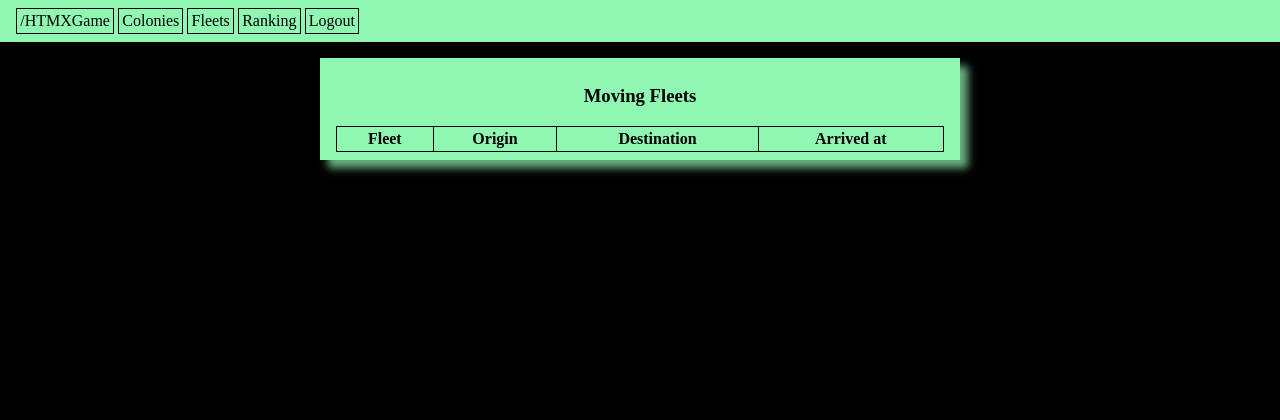
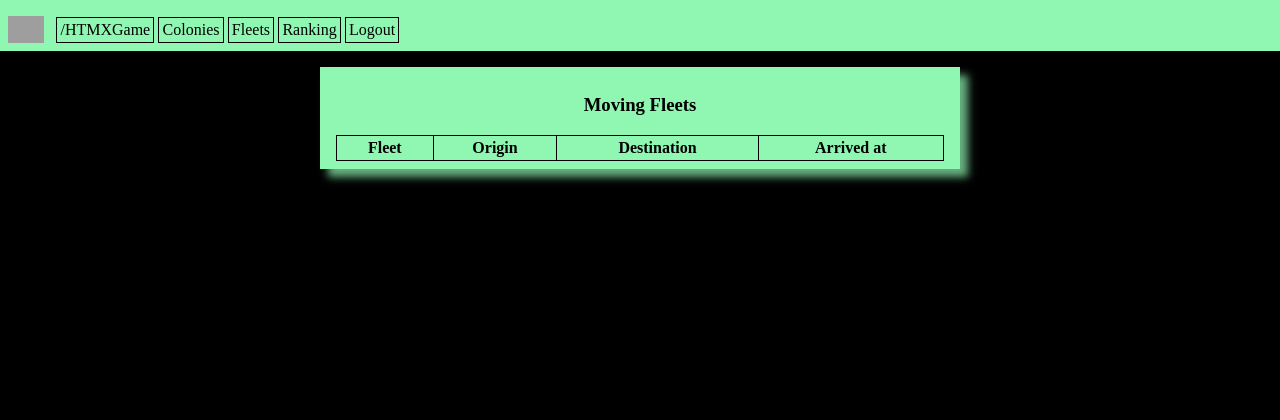
Before and after one commit to skiserv/htmxgame, a Symfony app: template templates/index/index.html.twig in a window 1280 px wide. Shown: the top 420 px of the page. Run offline with Twig, Linux system fonts and the light colour scheme; the template is opened without the code that fills it, so the values that code supplies are empty; some libraries are stand-ins or nearby versions; grey boxes are pictures that could not be loaded.

Commit message:
feat: add github link

```diff
--- a/public/css/main.css
+++ b/public/css/main.css
@@ -24,8 +24,15 @@ header
 }
 
 nav {
-    padding: 0 1em;
+    width: 100%;
 }
+
+#github>img {
+    height: 1.7em;
+    position: relative;
+    bottom: -0.5em;
+}
+
 a {
     color: var(--link-color);
 }
--- a/templates/base.html.twig
+++ b/templates/base.html.twig
@@ -20,6 +20,9 @@
     <header>
         {% block header %}
         <nav>
+            <a id="github" href="https://github.com/skiserv/htmxgame" target="_blank">
+                <img src="{{ asset('pictures/icons/logo--github.svg') }}" alt="github logo">
+            </a>
             <a class="btn" href="{{ path('app_index') }}">/HTMXGame</a>
             <a class="btn" hx-get="{{ path('colonies') }}" hx-target="#selected">Colonies</a>
             <a class="btn" hx-get="{{ path('fleets') }}" hx-target="#selected">Fleets</a>
```
